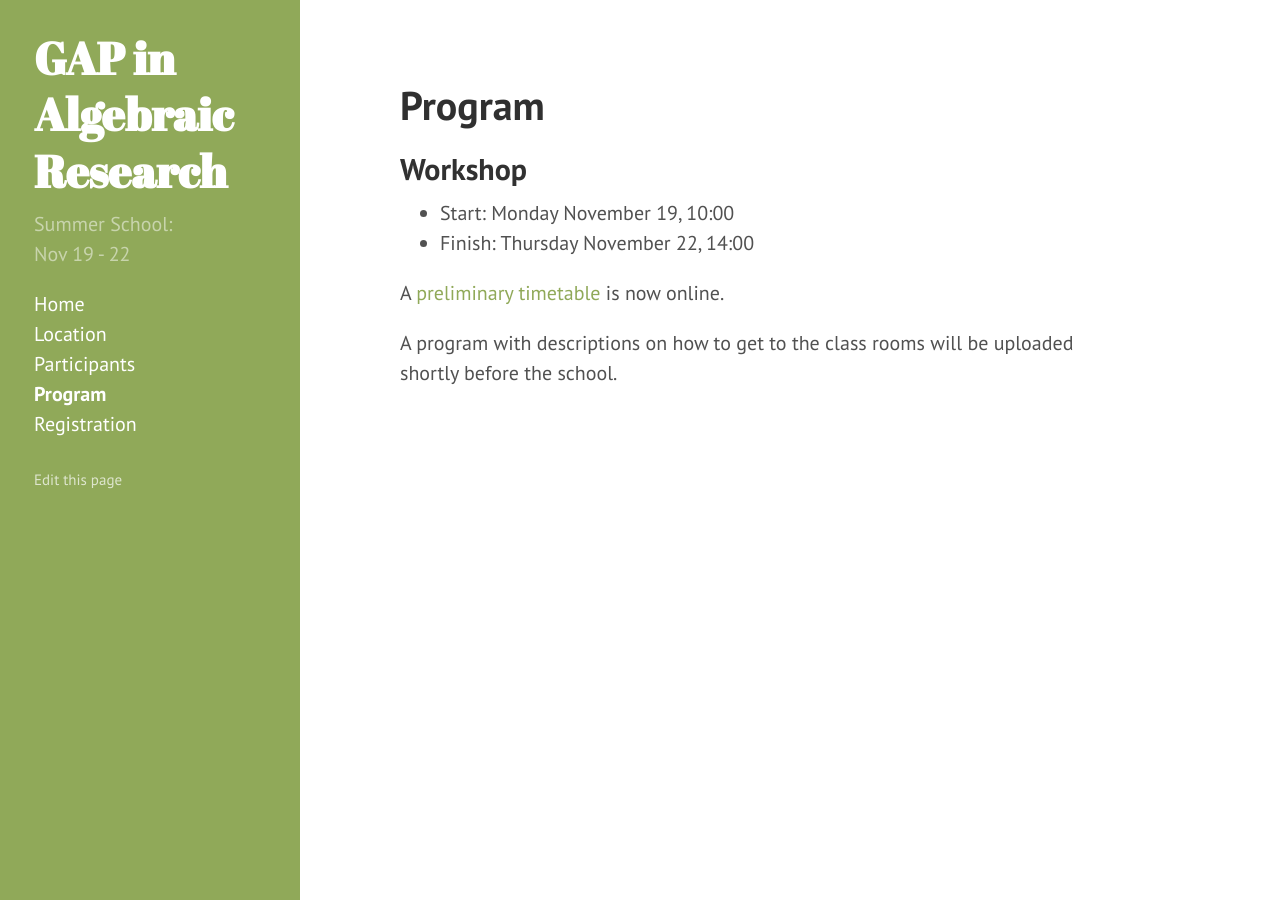
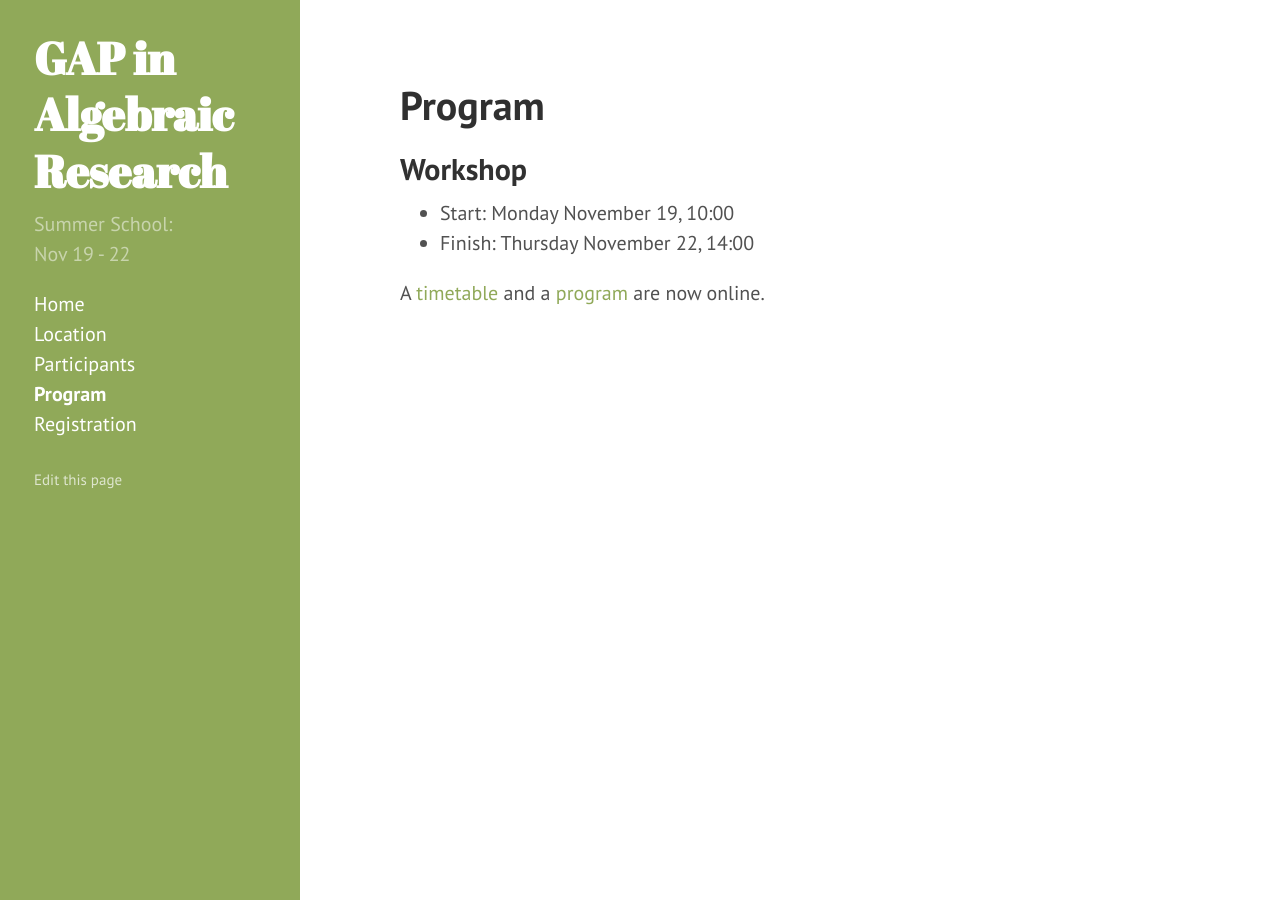
Before and after one commit to lbfm-rwth/gap-in-algebraic-research-2018, a Jekyll site: the page built from program.md, in a window 1280 px wide. Built offline with Jekyll 4.4.1, drawn with Linux system fonts in a browser that asks for light colours.

Commit message:
Add program

```diff
--- a/program.md
+++ b/program.md
@@ -9,10 +9,10 @@ title: Program
 - Finish: Thursday November 22, 14:00
 
 A
-[preliminary timetable]({{ site.baseurl }}/timetable-gap-summerschool-2018.pdf)
-is now online.
-
-A program with descriptions on how to get to the class rooms will be uploaded shortly before the school.
+[timetable]({{ site.baseurl }}/timetable-gap-summerschool-2018.pdf)
+and a
+[program]({{ site.baseurl }}/Autumn-School-2018_-_GAP-in-Algebraic-Research.pdf)
+are now online.
 
 <!--
 FIXME: also list session by thomas
```
Also changed, not shown: 1 other file.
